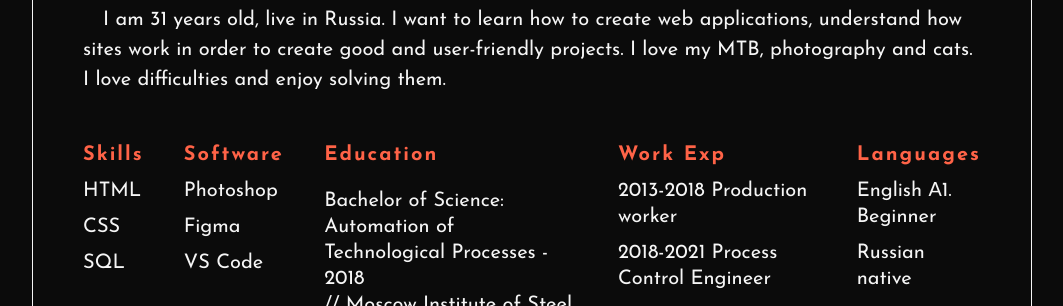
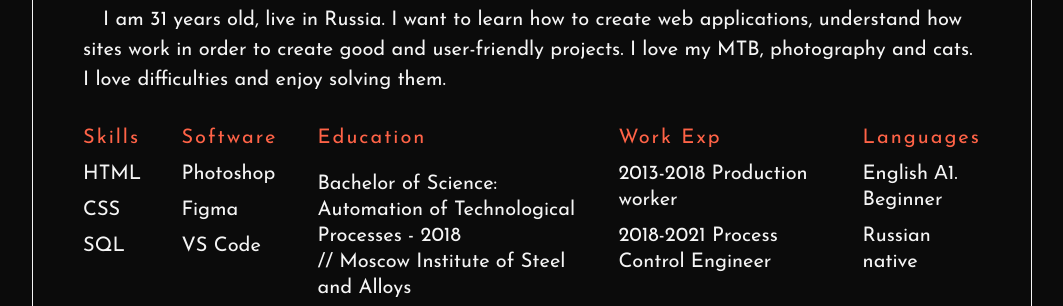
Before and after one commit to Ve1okot/rsschool-cv, a plain HTML site: page index.html in a window 1280 px wide. Shown: the part 494-800 px from the top of the page, without its empty margins (108-1171 px from the left). Drawn offline with Linux system fonts and the light colour scheme.

Commit message:
refactor:  refactoring for validation

```diff
--- a/index.html
+++ b/index.html
@@ -47,45 +47,39 @@
 
         <main class="main ">
             <h2 class="summary-title">Summary</h2>
-            <article class="summary" id="summary">
+            <div class="summary" id="summary">
                 <p class="summary-text">
                     I am 31 years old, live in Russia. I want to learn how to create web applications, understand how
                     sites work in order to create good and user-friendly projects. I love my MTB, photography and cats.
                     I love difficulties and enjoy solving them.
                 </p>
-            </article>
+            </div>
             <div class="feauters" id="feauters">
                 <ul class="skills" id="skills">
-                    <li>
-                        <h4>Skills</h4</li> <li>HTML
-                    </li>
+                    <li><span>Skills</span</li>
+                    <li>HTML</li>
                     <li>CSS</li>
                     <li>SQL</li>
                 </ul>
                 <ul class="software">
-                    <li>
-                        <h4>Software</h4</li> <li>Photoshop
-                    </li>
+                    <li><span>Software</span></li>
+                    <li>Photoshop</li>
                     <li>Figma</li>
                     <li>VS Code</li>
                 </ul>
                 <ul class="education">
-                    <li>
-                        <h4>Education</h4</li> <li>
-                            <p>Bachelor of Science:<br>Automation of Technological Processes - 2018<br>// Moscow
-                                Institute of Steel and Alloys</p>
-                    </li>
+                    <li><span>Education</span></li>
+                    <li><p>Bachelor of Science:<br>Automation of Technological Processes - 2018<br>// Moscow
+                                Institute of Steel and Alloys</p></li>
                 </ul>
                 <ul class="work-xp">
-                    <li>
-                        <h4>Work Exp</h4</li> <li>2013-2018 Production worker
-                    </li>
+                    <li><span>Work Exp</span></li>
+                    <li>2013-2018 Production worker</li>
                     <li>2018-2021 Process Control Engineer</li>
                 </ul>
                 <ul class="languages">
-                    <li>
-                        <h4>Languages</h4</li> <li>English А1. Beginner
-                    </li>
+                    <li><span>Languages</span></li>
+                    <li>English А1. Beginner</li>
                     <li>Russian native</li>
                 </ul>
             </div>
@@ -112,12 +106,9 @@
                 <p class="footer-date">2021-2022</p>
             </div>
             <div class="footer-rss">
-                <a href="https://rs.school/js/" target="_blanc"><img src="./assets/images/rs_school_js.svg"
+                <a href="https://rs.school/js/"><img src="./assets/images/rs_school_js.svg"
                         alt="RSS School JS"></a>
             </div>
-
-
-
         </div>
     </footer>
 </body>
--- a/style.css
+++ b/style.css
@@ -143,7 +143,7 @@ h1, h2, h3 {
   list-style: none;
 }
 
-.feauters h4 {
+.feauters span {
   color: tomato;
   letter-spacing: 0.1em;
 }
```
Also changed, not shown: assets/images/68.jpg (deleted).
